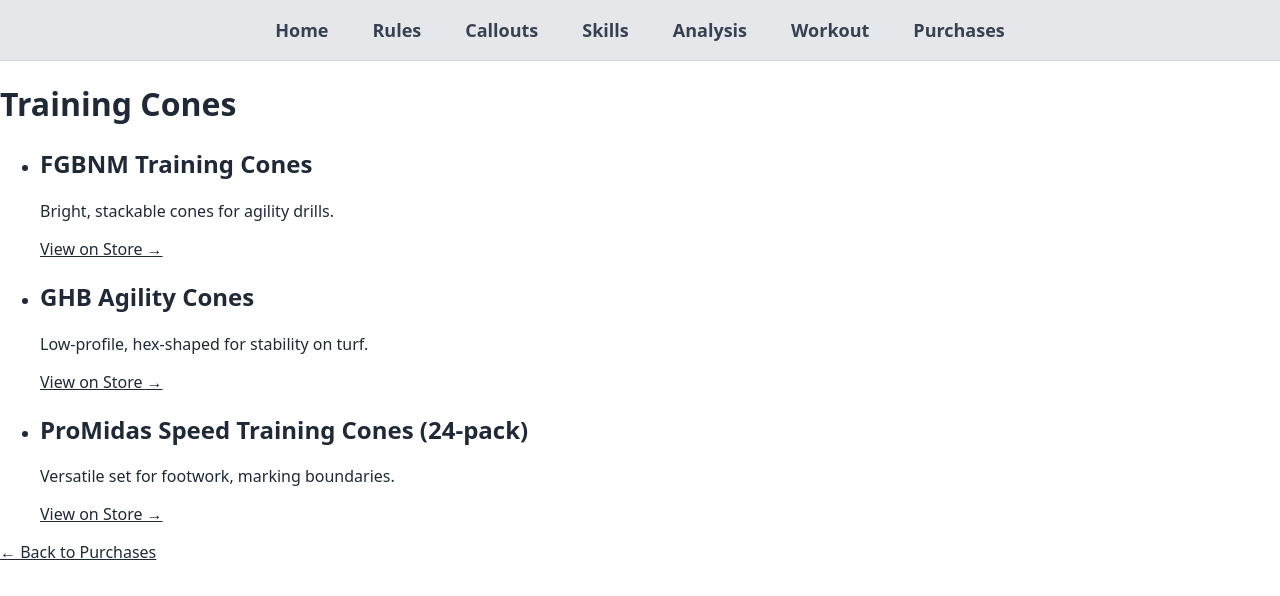
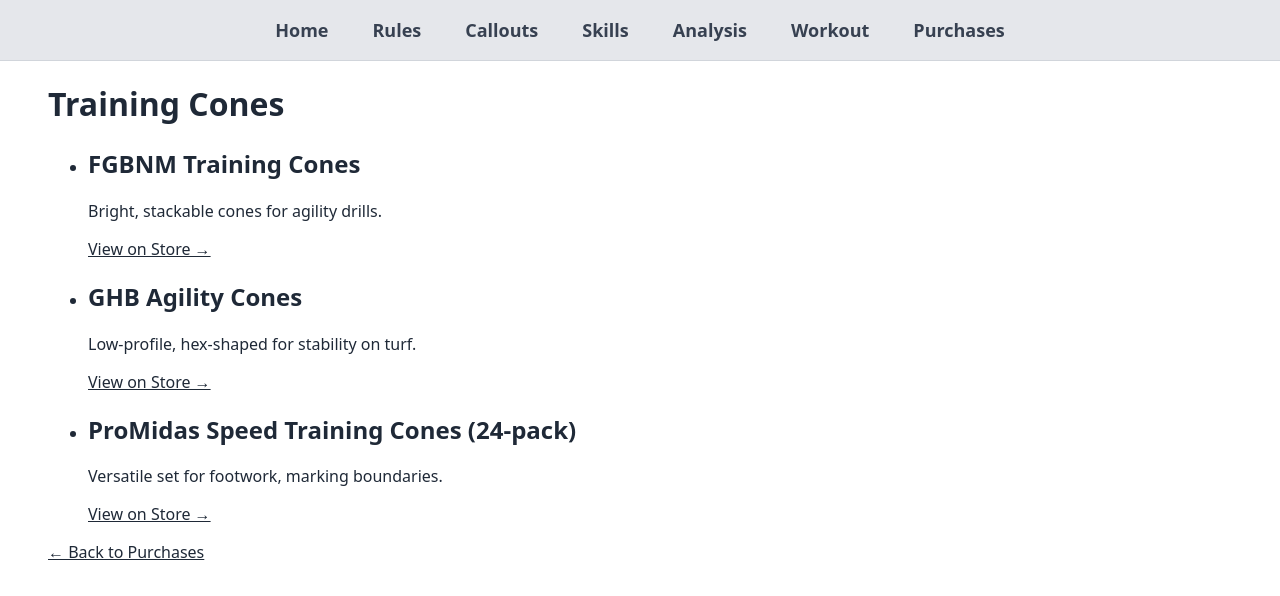
Before and after one commit to blueweriy/volleyball-ai-website, a React (Vite) app: page /purchases/accessories/cones in a window 1280 px wide. Shown: the top 596 px of the page. Built offline with nearby package versions, Linux system fonts and the light colour scheme.

Commit message:
Update Cones.jsx

```diff
--- a/src/pages/purchases/Cones.jsx
+++ b/src/pages/purchases/Cones.jsx
@@ -1,3 +1,4 @@
+// src/pages/purchases/Cones.jsx
 import React from 'react';
 import { Link } from 'react-router-dom';
 
@@ -21,6 +22,7 @@ const items = [
 
 export default function Cones() {
   return (
+    <div style={{ paddingLeft: '3rem', paddingRight: '3rem' }}>
       <div className="py-16 px-6 max-w-3xl mx-auto">
         <h1 className="text-3xl font-bold mb-6">Training Cones</h1>
         <ul className="space-y-6">
@@ -28,7 +30,12 @@ export default function Cones() {
             <li key={it.name} className="bg-gray-50 p-4 rounded shadow-sm">
               <h2 className="text-xl font-semibold">{it.name}</h2>
               <p className="mt-1 text-gray-700">{it.desc}</p>
-            <a href={it.url} target="_blank" rel="noopener noreferrer" className="mt-2 inline-block text-blue-600 underline">
+              <a
+                href={it.url}
+                target="_blank"
+                rel="noopener noreferrer"
+                className="mt-2 inline-block text-blue-600 underline"
+              >
                 View on Store →
               </a>
             </li>
@@ -38,5 +45,6 @@ export default function Cones() {
           ← Back to Purchases
         </Link>
       </div>
+    </div>
   );
 }
```
Lines whose indentation alone changed are shown as unchanged.
